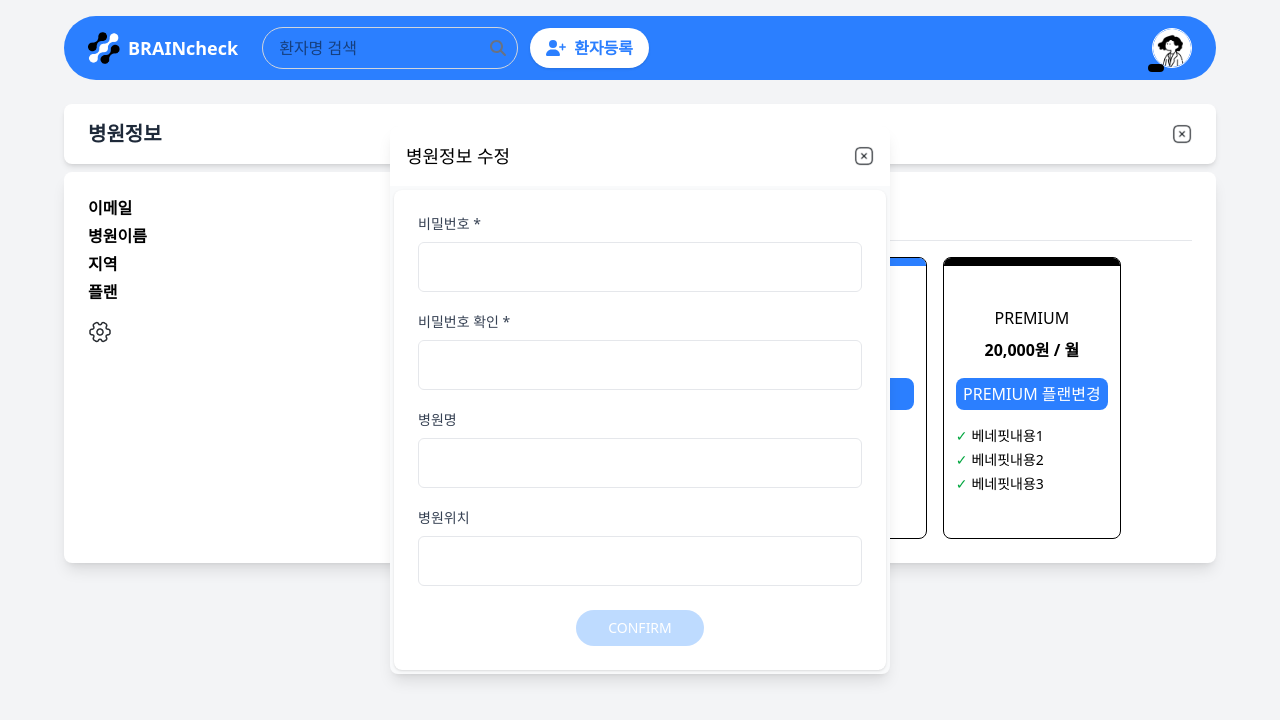
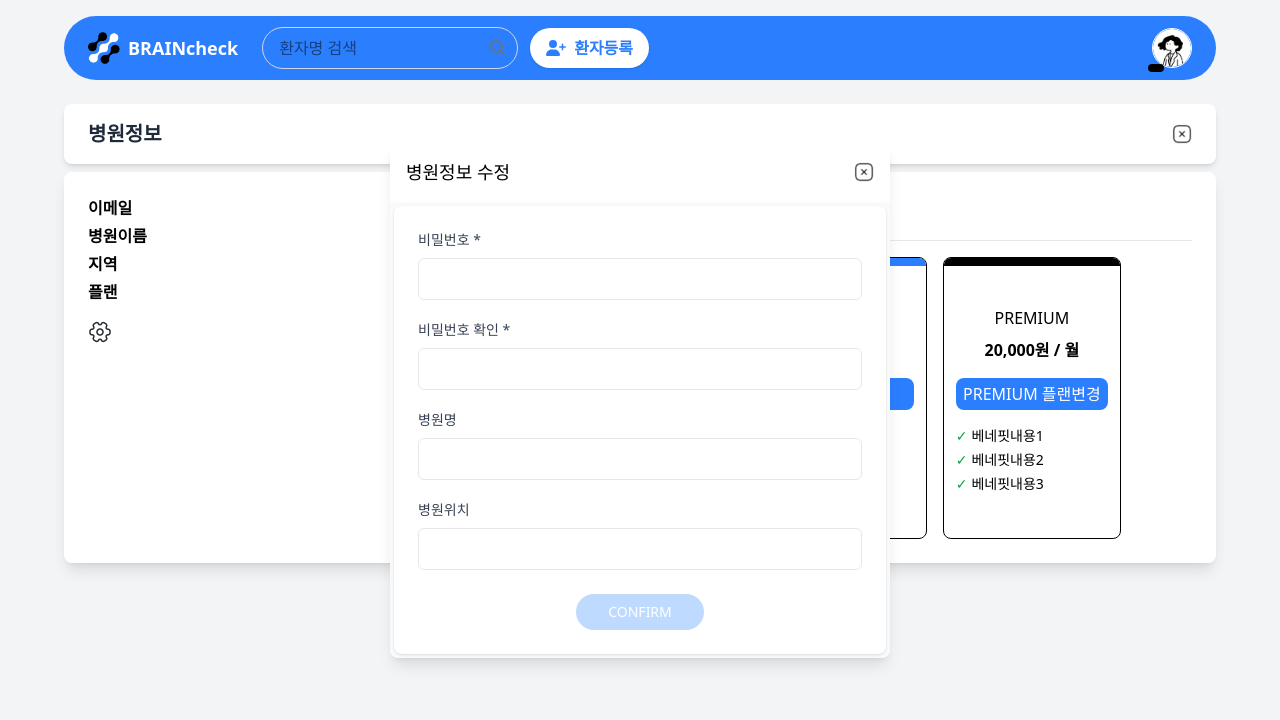
Before and after one commit to totorotail/vue-screening-test, a Vue app: page /hospital-info in a window 1280 px wide. Both pictures are taken after a click on the button 100 px from the left and 332 px from the top of the page. Shown: the top 720 px of the page. Built offline with nearby package versions, Linux system fonts and the light colour scheme; what vue-google-charts would draw is missing.

Commit message:
feat: edit-hospital-info-modal ui-update

```diff
--- a/src/components/EditHospitalInfoModal.vue
+++ b/src/components/EditHospitalInfoModal.vue
@@ -66,8 +66,8 @@ const saveHospitalInfo = () => {
         <!-- 헤더 영역 -->
         <div class="p-4 flex justify-between items-center bg-white rounded-t-lg">
             <h2 class="text-lg font-medium">병원정보 수정</h2>
-            <button @click="emit('close')">
-                <img src="src/assets/close-icon.png" class="w-5 h-5" alt="닫기" />
+            <button @click="emit('close')" class="text-gray-500 hover:text-gray-700">
+                <img src="../assets/close-icon.png" class="w-5 h-5" alt="닫기" />
             </button>
         </div>
 
@@ -79,26 +79,26 @@ const saveHospitalInfo = () => {
                     <div>
                         <label class="block text-sm font-medium text-gray-700 mb-2">비밀번호 *</label>
                         <input v-model="password" type="password"
-                            class="w-full px-3 py-3 border border-gray-200 rounded-md">
+                            class="w-full p-2 border border-gray-200 rounded-md">
                     </div>
 
                     <div>
                         <label class="block text-sm font-medium text-gray-700 mb-2">비밀번호 확인 *</label>
                         <input v-model="confirmPassword" type="password" @blur="checkPassword"
-                            class="w-full px-3 py-3 border border-gray-200 rounded-md">
+                            class="w-full p-2 border border-gray-200 rounded-md">
                         <p v-if="passwordError" class="text-orange-500 text-xs mt-1">{{ passwordError }}</p>
                     </div>
 
                     <div>
                         <label class="block text-sm font-medium text-gray-700 mb-2">병원명</label>
                         <input v-model="newHospitalName" type="text"
-                            class="w-full px-3 py-3 border border-gray-200 rounded-md">
+                            class="w-full p-2 border border-gray-200 rounded-md">
                     </div>
 
                     <div>
                         <label class="block text-sm font-medium text-gray-700 mb-2">병원위치</label>
                         <select v-model="newLocation"
-                            class="w-full px-3 py-3 border border-gray-200 rounded-md appearance-none">
+                            class="w-full p-2 border border-gray-200 rounded-md appearance-none">
                             <option v-for="loc in hospitalLocations" :key="loc" :value="loc">
                                 {{ loc }}
                             </option>
```
